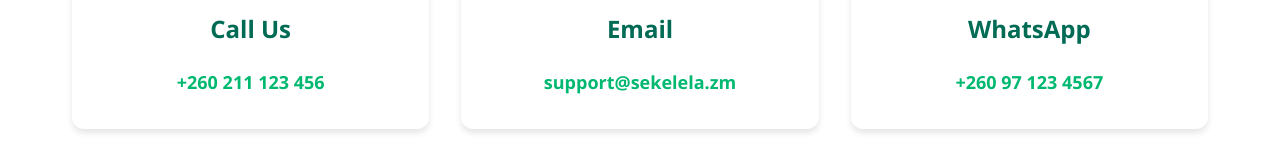
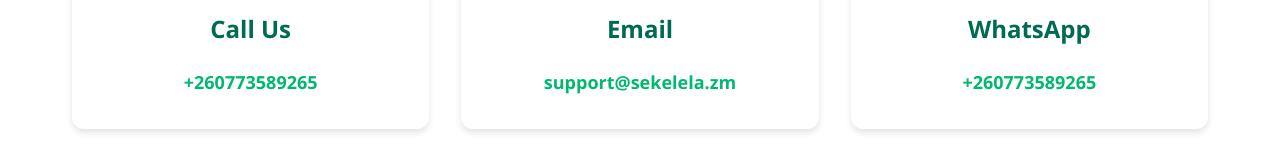
Before and after one commit to mstembo127-ai/sekelela-loans, a plain HTML site: page index.html in a window 1280 px wide. Shown: the part 4023-4183 px from the top of the page. Drawn offline with Linux system fonts and the light colour scheme.

Commit message:
Update index.html

```diff
--- a/index.html
+++ b/index.html
@@ -458,7 +458,7 @@
             <div class="contact-grid">
                 <div class="contact-card">
                     <h3>Call Us</h3>
-                    <p><a href="tel:+260211123456">+260 211 123 456</a></p>
+                    <p><a href="tel:+260773589265">+260773589265</a></p>
                 </div>
                 <div class="contact-card">
                     <h3>Email</h3>
@@ -466,7 +466,7 @@
                 </div>
                 <div class="contact-card">
                     <h3>WhatsApp</h3>
-                    <p><a href="https://wa.me/260773589265" target="_blank">+260 97 123 4567</a></p>
+                    <p><a href="https://wa.me/260773589265" target="_blank">+260773589265</a></p>
                 </div>
             </div>
         </div>
```
